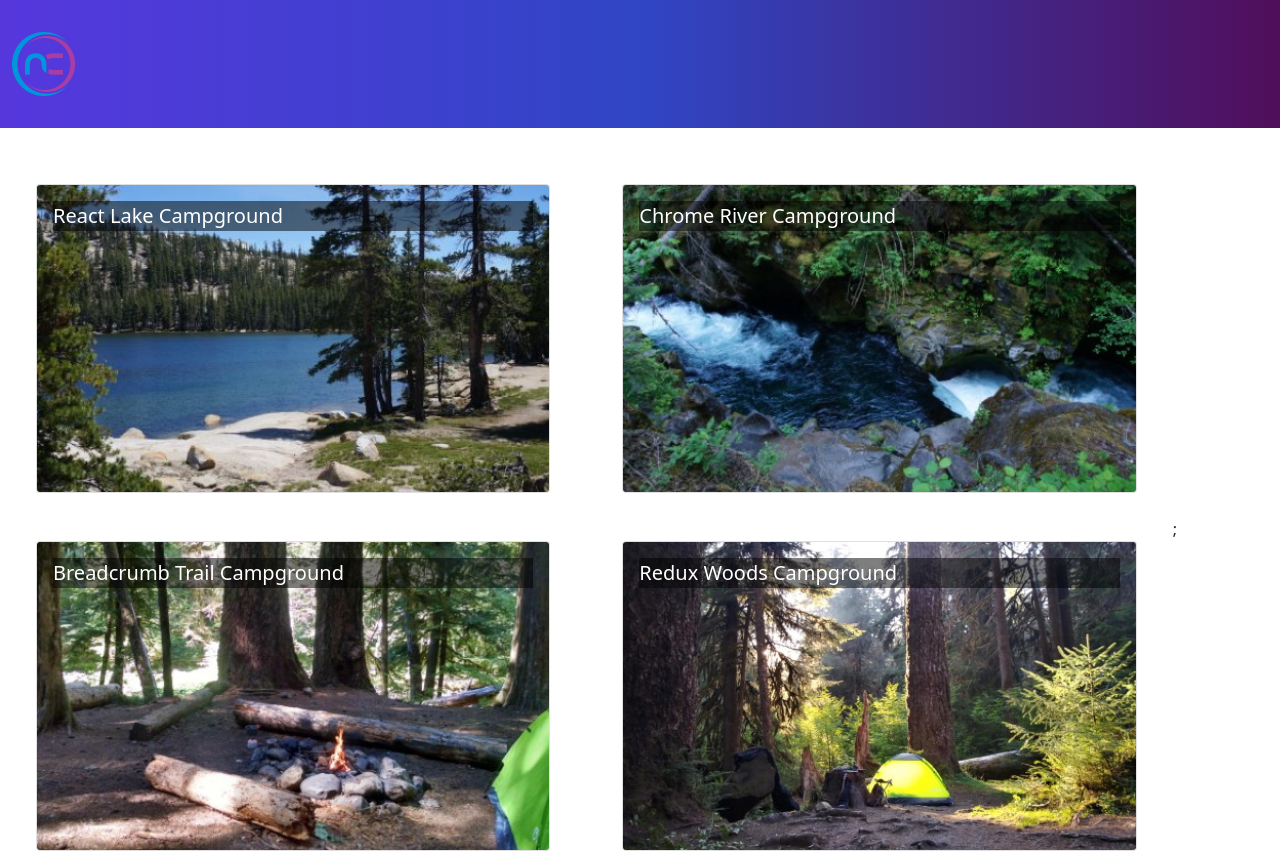
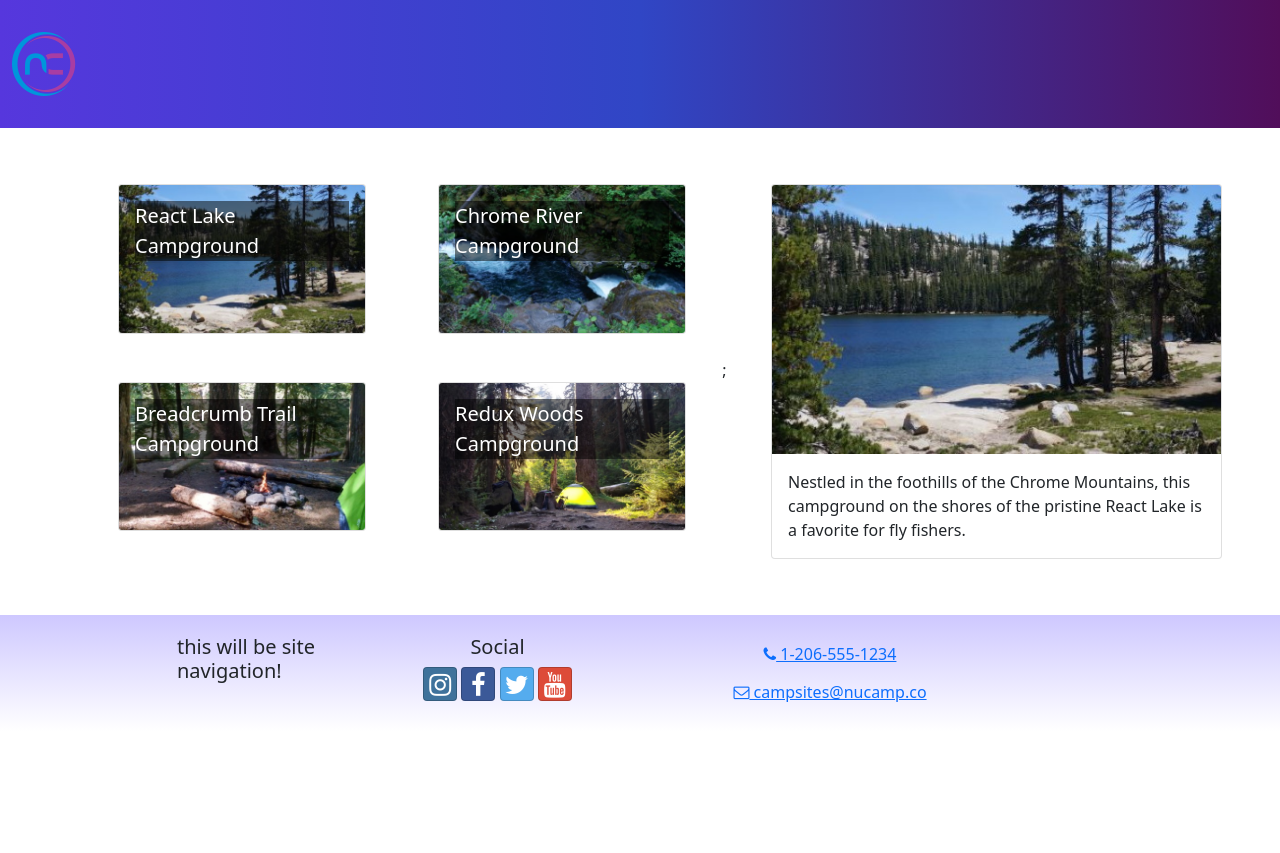
Before and after one commit to skymouse85/nucampReactCourseProject, a React (Create React App) app: page / in a window 1280 px wide. Shown: the top 853 px of the page. After the commit the page ends 800 px from the top, so only its background shows below. Built offline with nearby package versions, Linux system fonts and the light colour scheme.

Commit message:
state work upto Selecting a campsite

```diff
--- a/src/App.js
+++ b/src/App.js
@@ -1,15 +1,15 @@
 //export defaults import without curly braces
-import './App.css';
-import CampsitesList from './features/campsites/CampsitesList';
 import Header from './components/Header';
 import Footer from './components/Footer';
+import CampsitesDirectoryPage from './pages/CampsitesDirectoryPage';
+import './App.css';
 
 
 function App() {
   return (
     <div className="App">
       <Header />
-      <CampsitesList />
+      <CampsitesDirectoryPage />
       <Footer />
     </div>
   );
--- /dev/null
+++ b/src/features/campsites/CampsiteDetail.js
@@ -0,0 +1,20 @@
+import { Card, CardImg, CardText, CardBody, Col } from 'reactstrap';
+
+
+const CampsiteDetail = ({ campsite }) => {
+    const { image, name, description } = campsite;
+
+    return (
+        <Col md='12' className='m-4'>
+            <Card>
+                <CardImg top src={image} alt={name} />
+                <CardBody>
+                    <CardText>{description}</CardText>
+                </CardBody>
+            </Card>
+        </Col>
+    );
+};
+
+
+export default CampsiteDetail;
--- a/src/features/campsites/campsitesSlice.js
+++ b/src/features/campsites/campsitesSlice.js
@@ -6,5 +6,5 @@ export const selectAllCampsites = () => {
 }
 
 export const selectRandomCampsite = () => {
-    return CAMPSITES[Math.floor(Math.randowm() * CAMPSITES.length)];
+    return CAMPSITES[Math.floor(Math.random() * CAMPSITES.length)];
 }
--- a/src/pages/CampsitesDirectoryPage.js
+++ b/src/pages/CampsitesDirectoryPage.js
@@ -1,2 +1,24 @@
 //export defaults import without curly braces
 import { Container, Row, Col, Button } from 'reactstrap';
+import CampsiteDetail from '../features/campsites/CampsiteDetail'
+import CampsitesList from '../features/campsites/CampsitesList';
+import { selectRandomCampsite } from '../features/campsites/campsitesSlice';
+
+const CampsitesDirectoryPage = () => {
+    const selectedCampsite = selectRandomCampsite();
+
+    return (
+        <Container>
+            <Row>
+                <Col sm='5' md='7'>
+                    <CampsitesList />
+                </Col>
+                <Col sm='7' md='5'>
+                    <CampsiteDetail campsite={selectedCampsite} />
+                </Col>
+            </Row>
+        </Container>
+    );
+}
+
+export default CampsitesDirectoryPage;
```
